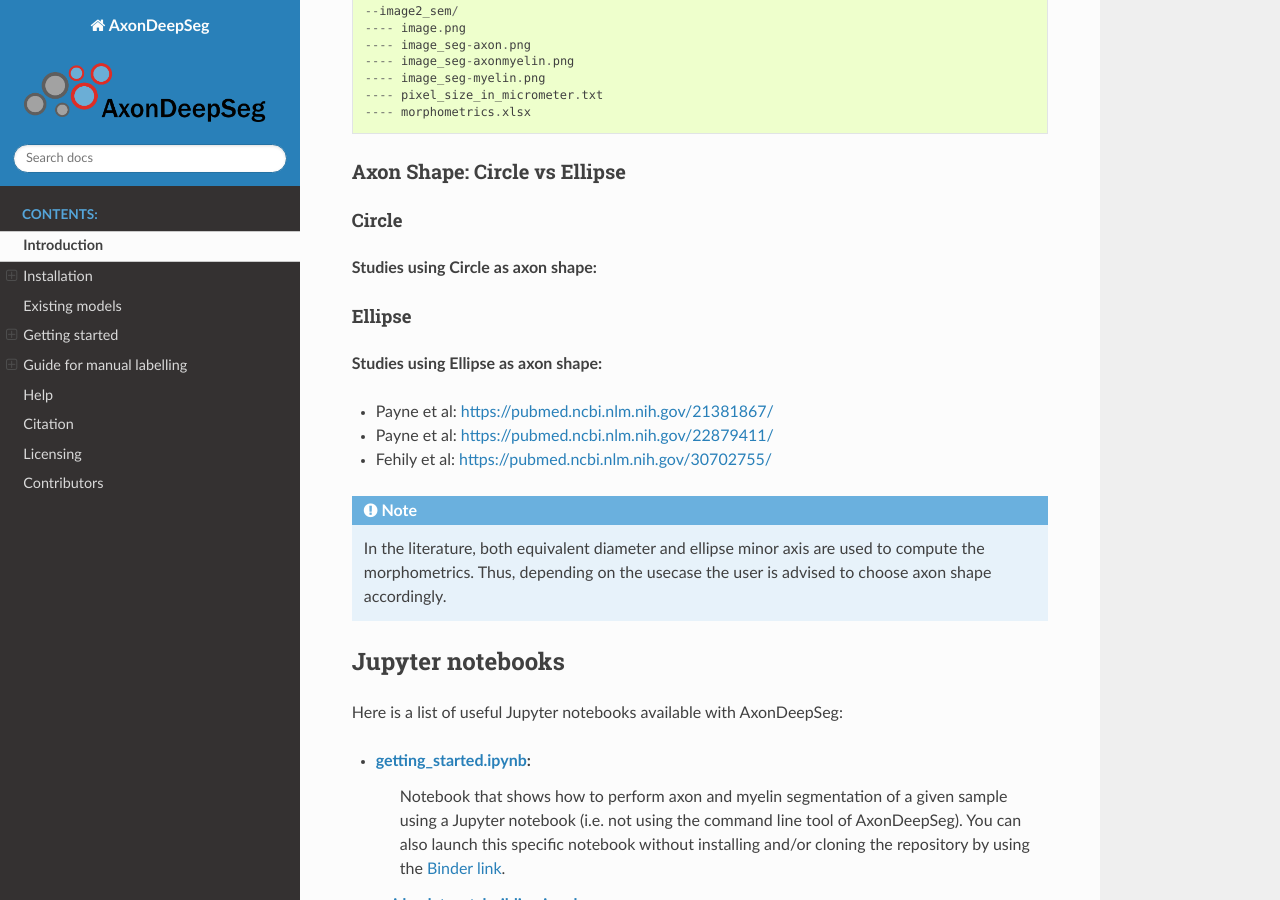
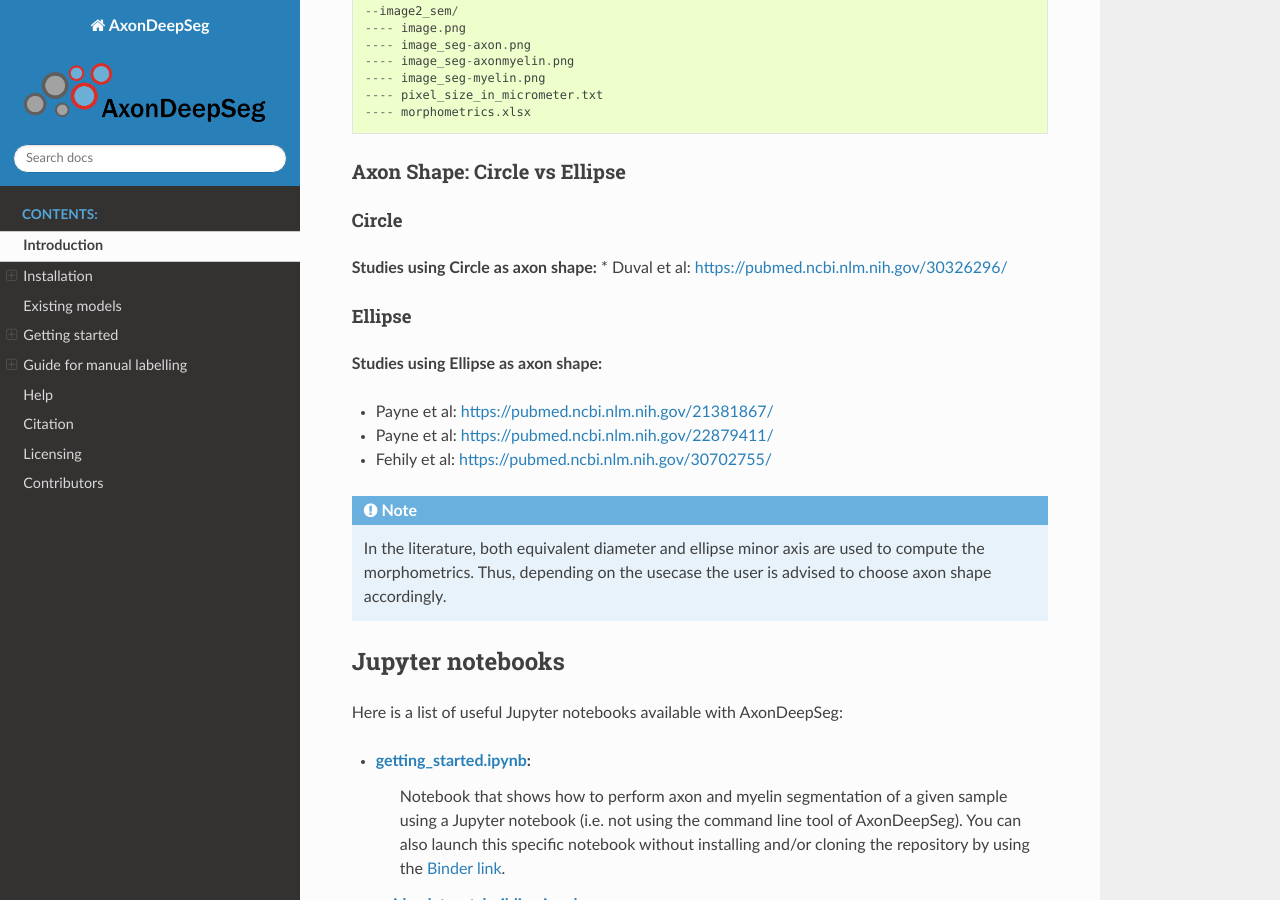
Before and after one commit to axondeepseg/axondeepseg, a Sphinx documentation site: the page built from docs/source/documentation.rst, in a window 1280 px wide and 900 px high, scrolled down 12854 px. Built offline with Sphinx 7.4.7 and the Read the Docs theme 2.0.0, drawn with Linux system fonts in a browser that asks for light colours.

Commit message:
Documentaion: Add study for circle shape

```diff
--- a/docs/source/documentation.rst
+++ b/docs/source/documentation.rst
@@ -403,6 +403,7 @@ Axon Shape: Circle vs Ellipse
 Circle
 ^^^^^^
 **Studies using Circle as axon shape:**
+* Duval et al: https://pubmed.ncbi.nlm.nih.gov/30326296/
 
 
 Ellipse
```
